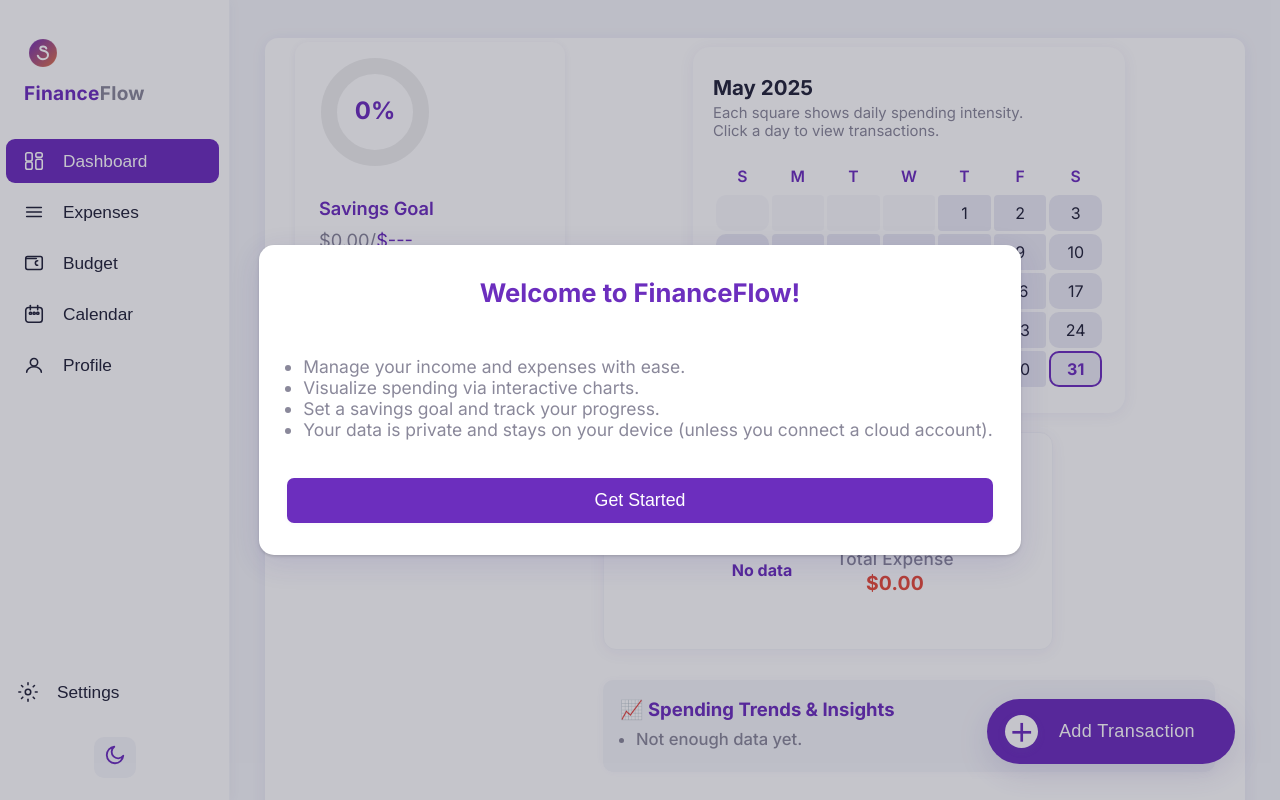
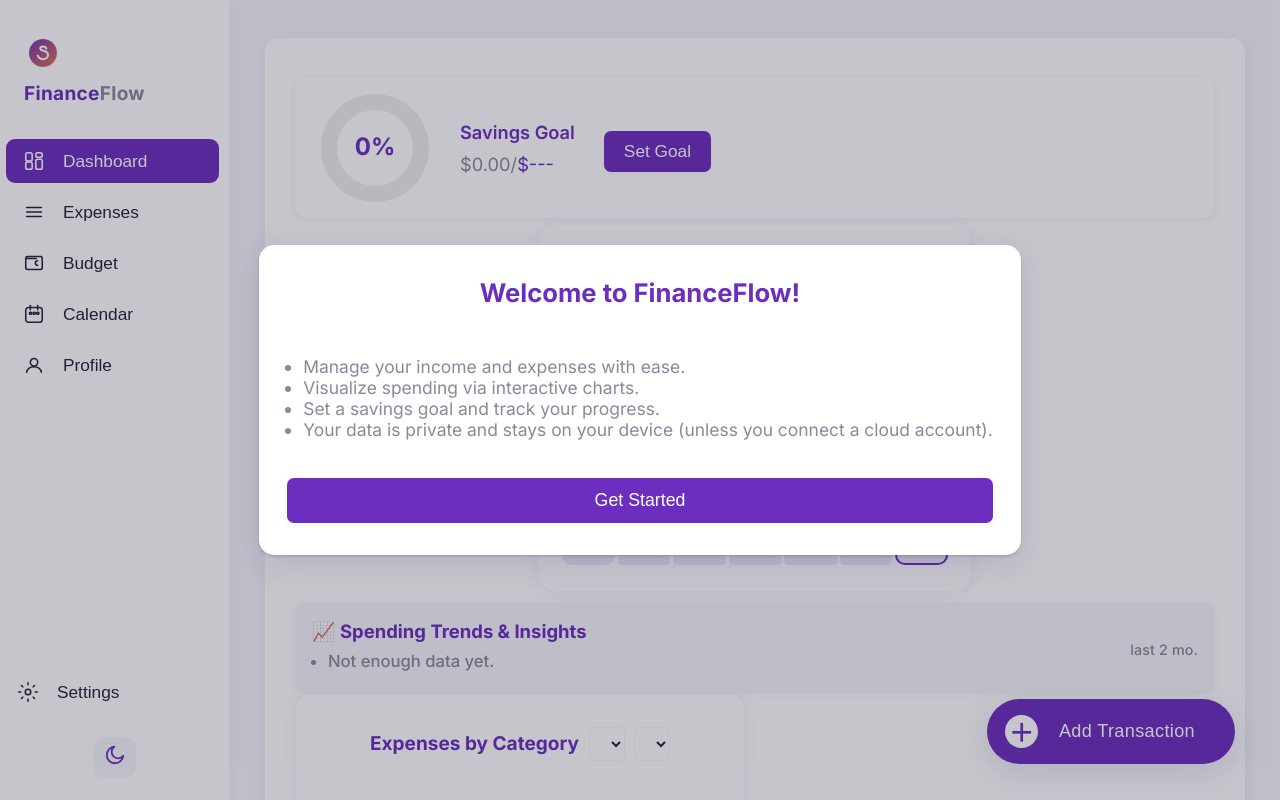
Before and after one commit to Workflow-Manager-admin/financeflow-23329-817ab18b, a React (Create React App) app in the folder financeflow/: page / in a window 1280 px wide. Shown: the top 800 px of the page. Built offline with nearby package versions, Linux system fonts and the light colour scheme; the HTML template or start-up script is replaced by a standard one.

Commit message:
Auto-commit: Changes as of 2025-05-31T13:49:34.070179+00:00

```diff
--- a/financeflow/src/components/Dashboard.js
+++ b/financeflow/src/components/Dashboard.js
@@ -141,58 +141,42 @@ function Dashboard({
         marginRight: "auto",
         padding: "0 0 44px 0"
       }}>
-        <div className="dashboard-layout" style={{ paddingTop: 4, gap: 34 }}>
-          {/* New Upper Section: Left = Savings, Right = Visuals column */}
-          <div className="dashboard-visuals-row" style={{
-            display: 'flex',
-            gap: 38,
-            alignItems: 'stretch',
-            marginBottom: 0
-          }}>
-            {/* Left: Goal */}
-            <div style={{
-              flex: '0 0 270px',
-              minWidth: 230,
-              maxWidth: 300,
-              display: 'flex',
-              flexDirection: 'column',
-              justifyContent: 'flex-start'
-            }}>
+        <div className="dashboard-layout elongated-dashboard-layout">
+          {/* Modernized section: Side-by-side (desktop), stacked (mobile/tablet) */}
+          <div className="dashboard-main-flex">
+            {/* Left column: Savings Goal */}
+            <aside className="dashboard-left-panel" aria-label="Savings Goal">
               <SavingsRing
                 goal={goal}
                 stats={stats}
                 onSetGoal={() => setShowGoalModal(true)}
                 currencySymbol={currencySymbol}
               />
-              {/* Could add other left-panel items below */}
+            </aside>
+            {/* Right column: Elongated/Prominent HeatMap, Insights, Pie */}
+            <section className="dashboard-right-panel" aria-label="Main visualizations">
+              <div className="elongated-visual-block">
+                {/* Elongated HeatMap */}
+                <HeatMapCalendar transactions={transactions} currencySymbol={currencySymbol} />
               </div>
-            {/* Right: Visuals block (HeatMap + Pie + Trends/Insights) */}
-            <div style={{
-              flex: '1 1 0',
-              minWidth: 0,
-              display: 'flex',
-              flexDirection: 'column',
-              gap: '19px'
-            }}>
-              {/* Replacement: Interactive Transaction HeatMap */}
-              <HeatMapCalendar transactions={transactions} currencySymbol={currencySymbol} />
-              {/* Existing PieChart for category breakdown */}
-              <PieChart transactions={transactions} currencySymbol={currencySymbol} />
-              {/* Trends/Insights panel */}
+              <div className="elongated-trends-block">
                 <SpendingTrendsWithInsights
                   transactions={transactions}
                   currencySymbol={currencySymbol}
                 />
               </div>
+              <div className="dashboard-piechart-section">
+                <PieChart transactions={transactions} currencySymbol={currencySymbol} />
               </div>
-          {/* Transactions list */}
+            </section>
+          </div>
+          {/* Transactions list (remains full width below) */}
           <div className="dashboard-txlist-outer">
             <FilterBar
               filters={filters}
               setFilters={setFilters}
               categories={categories}
             />
-            {/* Container now controls scroll/height */}
             <TransactionList
               transactions={filtered}
               onEdit={handleEditTransaction}
```
Also changed, not shown: 1 other file (tests, documents, lock files or other folders). Lines whose indentation alone changed are shown as unchanged.
